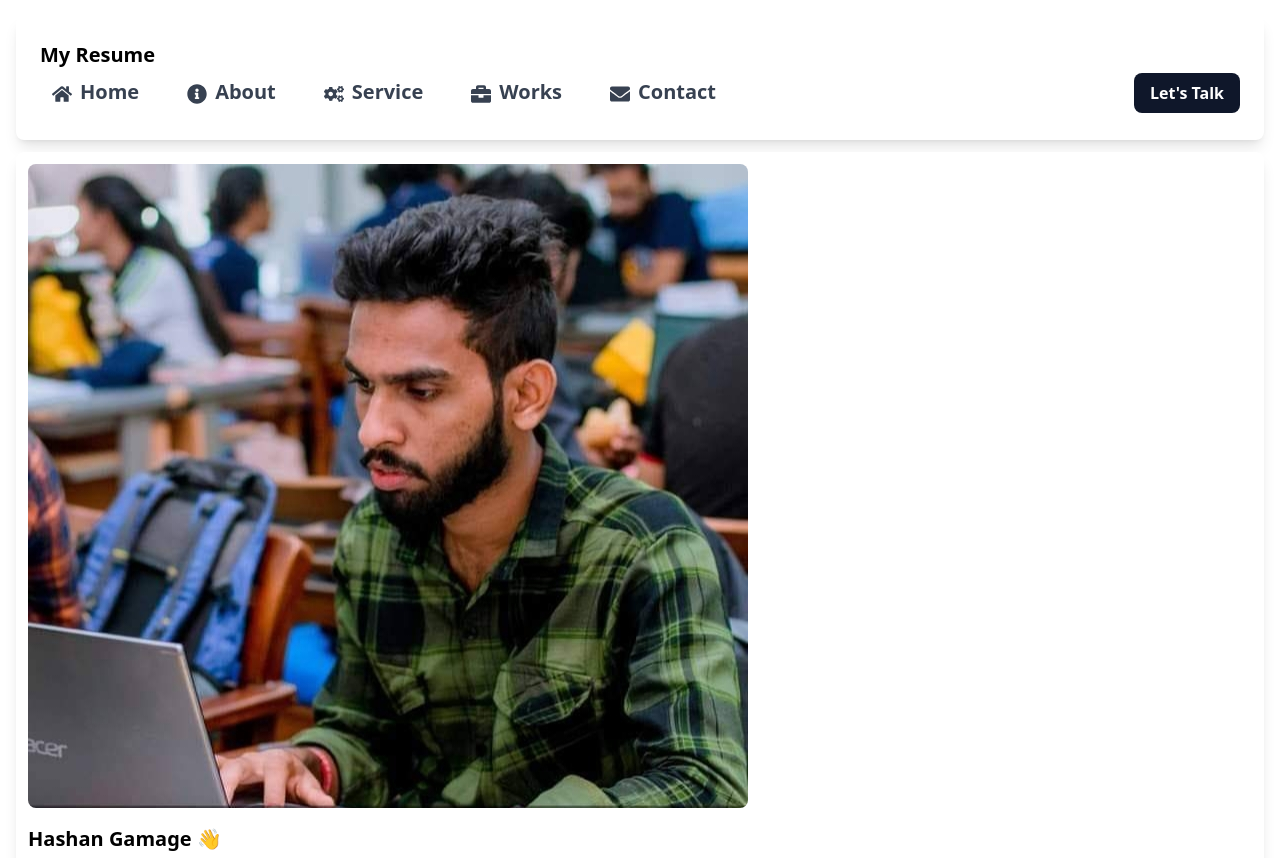
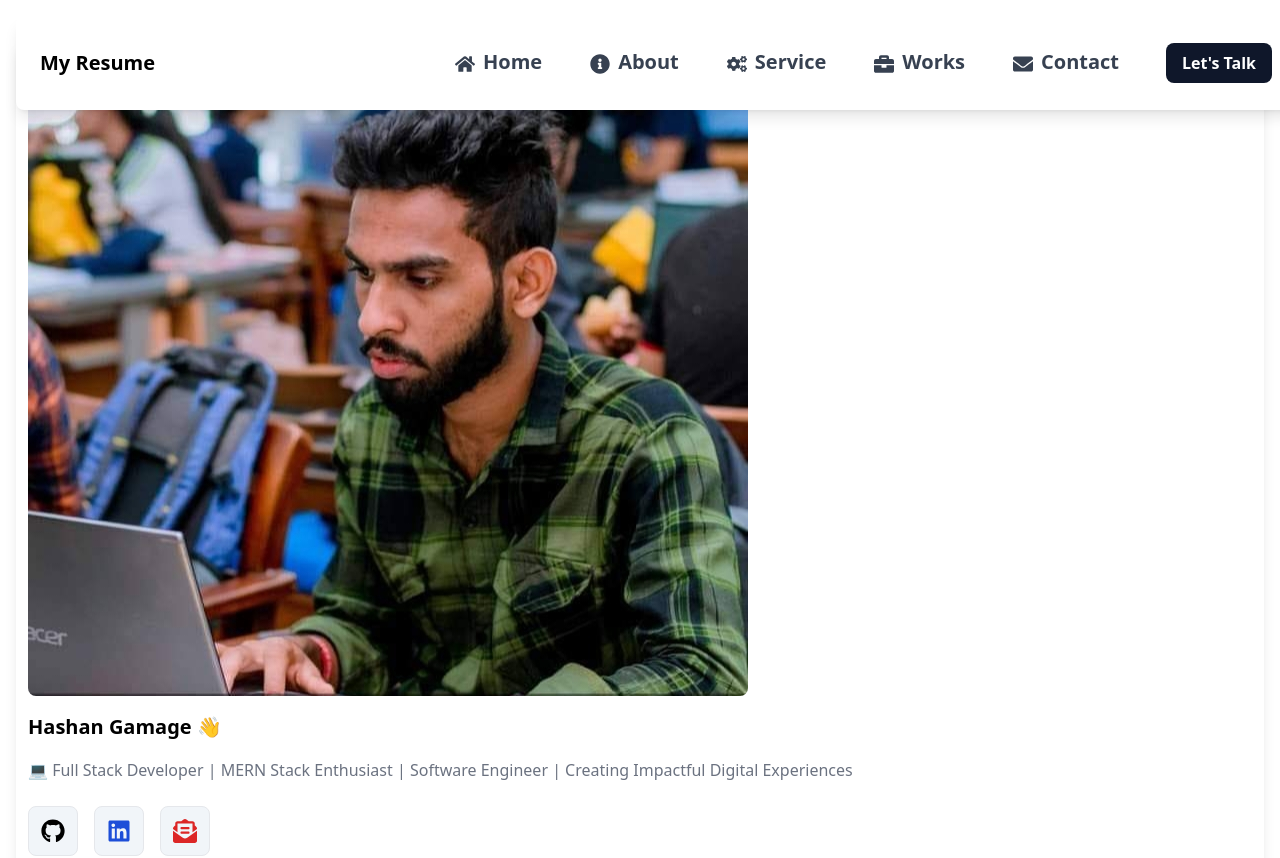
Before and after one commit to GThashan/Hashan_Portfolio, a React (Vite) app in the folder Hashan/: page / in a window 1280 px wide. Shown: the top 858 px of the page. Built offline with nearby package versions, Linux system fonts and the light colour scheme.

Commit message:
home page complete

```diff
--- /dev/null
+++ b/Hashan/src/components/Footer.jsx
@@ -0,0 +1,10 @@
+import React from 'react'
+
+export default function Footer() {
+  return (
+    <div className='text-center my-2 flex flex-col'>
+      <span>@Hashan gamage | created by 2023</span>
+      <a href='google.com'>hashna porfolio</a>
+    </div>
+  )
+}
--- a/Hashan/src/components/Navbar.jsx
+++ b/Hashan/src/components/Navbar.jsx
@@ -5,7 +5,7 @@ function Navbar() {
  const [isOpen, setIsOpen] = useState(false);
 
  return (
-   <nav className="flex items-center justify-between flex-wrap p-6 bg-white shadow-lg mx-4 mt-4 rounded-lg">
+   <nav className="flex items-center justify-between flex-wrap p-6 bg-white shadow-lg mx-4 mt-4 rounded-lg fixed w-full top-0">
      <div className="flex items-center flex-shrink-0  mr-6 lg:mr-72">
       <h1 className='font-bold text-[20px]'>My Resume</h1>
      </div>
--- a/Hashan/src/components/Profiile.jsx
+++ b/Hashan/src/components/Profiile.jsx
@@ -5,7 +5,7 @@ import {  FaGithub, FaLinkedin, FaEnvelopeOpenText } from 'react-icons/fa';
 
 export default function Profiile() {
   return (
-    <div className='bg-white mx-4 mt-3 p-3 shadow-lg rounded-lg'>
+    <div className='bg-white mx-4 mt-10 p-3 shadow-lg rounded-lg'>
         <div>
             <img src={Logo} alt=""  className="rounded-lg"/>
             <h1 className='font-bold text-[20px] my-4'> Hashan Gamage 👋</h1>
--- /dev/null
+++ b/Hashan/src/components/Talk.jsx
@@ -0,0 +1,13 @@
+import React from 'react'
+
+export default function Talk() {
+  return (
+    <div className='bg-white mx-4 mt-4 p-4 shadow-lg rounded-lg'>
+        <div className='p-4 bg-slate-100 rounded-lg'>
+        <h1 className='font-bold text-[30px]'>Let's 👋 Talk Work Together</h1>
+        </div>
+
+
+    </div>
+  )
+}
--- a/Hashan/src/pages/Home.jsx
+++ b/Hashan/src/pages/Home.jsx
@@ -4,6 +4,8 @@ import Profiile from '../components/Profiile'
 import Skill from '../components/Skill'
 import Project from '../components/Project'
 import Service from '../components/Service'
+import Talk from '../components/Talk'
+import Footer from '../components/Footer'
 
 function Home() {
   return (
@@ -13,6 +15,8 @@ function Home() {
         <Skill/>
         <Project/>
         <Service/>
+        <Talk/>
+        <Footer/>
 
     </div>
   )
```
